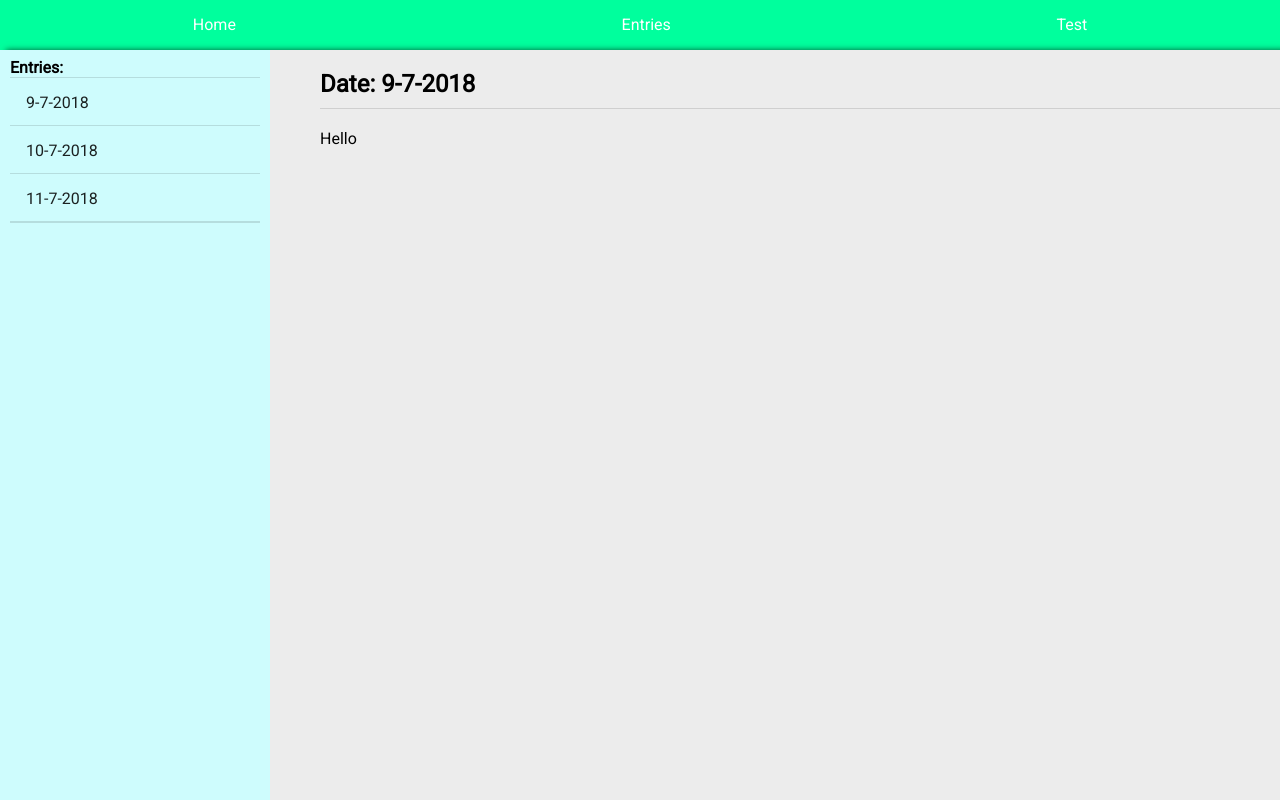
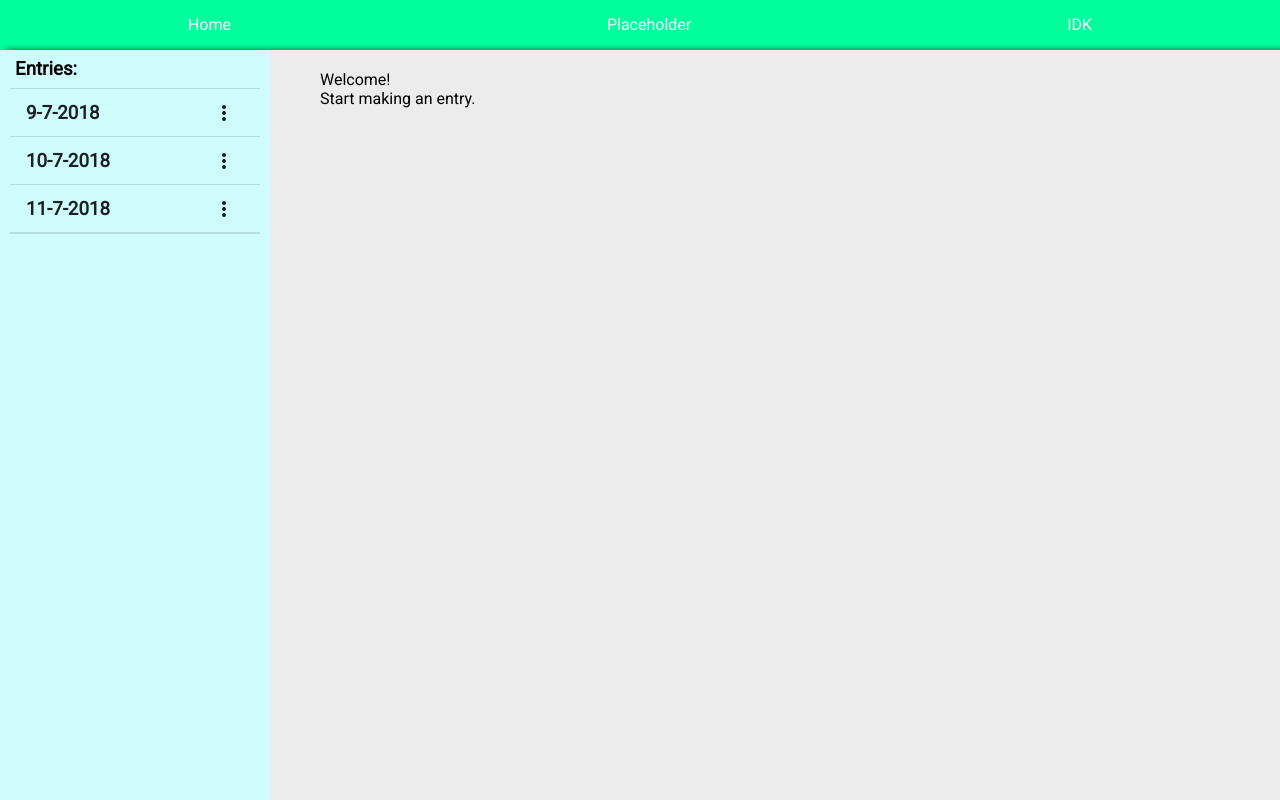
Before and after one commit to Zoremeth/diary-project-frontend, an Angular app: page / in a window 1280 px wide. Built offline with nearby package versions, Linux system fonts and the light colour scheme.

Commit message:
Added drop down list, fixed cursor, added fallback page.

```diff
--- a/src/app/app.module.ts
+++ b/src/app/app.module.ts
@@ -10,6 +10,8 @@ import { ViewerEditorComponent } from './viewer-editor/viewer-editor.component';
 import { MatListModule } from '@angular/material/list';
 import { MatButtonModule } from '@angular/material/button';
 import { MatIconModule } from '@angular/material/icon';
+import { MatMenuModule } from '@angular/material/menu';
+import { BrowserAnimationsModule } from '@angular/platform-browser/animations';
 
 @NgModule({
   declarations: [
@@ -24,7 +26,9 @@ import { MatIconModule } from '@angular/material/icon';
     BrowserModule,
     MatButtonModule,
     MatListModule,
-    MatIconModule
+    MatIconModule,
+    MatMenuModule,
+    BrowserAnimationsModule
   ],
   providers: [],
   bootstrap: [AppComponent]
--- a/src/app/datapuller.service.ts
+++ b/src/app/datapuller.service.ts
@@ -13,19 +13,19 @@ export class DatapullerService {
 
   entries: Entry[] = [
     {
-      id: 0,
+      id: 1,
       date: '9-7-2018',
-      content: 'Hello'
-    },
-    {
-      id: 1,
-      date: '10-7-2018',
-      content: 'Hello 2'
+      content: 'Lorem ipsum dolor sit amet, consectetur adipiscing elit. Maecenas suscipit arcu vel pretium dapibus. Praesent vehicula erat sed pharetra maximus. Vestibulum ante ipsum primis in faucibus orci luctus et ultrices posuere cubilia Curae; Quisque hendrerit ex fringilla, dictum enim sed, pulvinar magna. Suspendisse non massa velit. Pellentesque quis nisi in sapien tempus hendrerit mollis vitae diam. Morbi sagittis nec purus quis rhoncus. Maecenas molestie nisi nec augue accumsan, viverra condimentum risus fringilla. Suspendisse at purus turpis. In venenatis ligula eget mi tempus tempor. Nulla facilisi.'
     },
     {
       id: 2,
+      date: '10-7-2018',
+      content: 'The quick brown fox jumps over the lazy dog. The quick brown fox jumps over the lazy dog. The quick brown fox jumps over the lazy dog. The quick brown fox jumps over the lazy dog. The quick brown fox jumps over the lazy dog.'
+    },
+    {
+      id: 3,
       date: '11-7-2018',
-      content: 'Hello 3'
+      content: 'Hello World!'
     }
 
   ];
@@ -36,7 +36,7 @@ export class DatapullerService {
   }
 
   getDate(id: number): String {
-    return this.entries[id].date;
+    return this.entries[id - 1].date;
   }
 
   setCurrentEntry(id: number) {
@@ -48,7 +48,7 @@ export class DatapullerService {
   }
 
   getContent(id: number): String {
-    return this.entries[id].content;
+    return this.entries[id - 1].content;
   }
 
 }
--- a/src/app/viewer-editor/viewer-editor.component.css
+++ b/src/app/viewer-editor/viewer-editor.component.css
@@ -2,6 +2,7 @@
   width: 100%;
   padding-left: 50px;
   padding-top: 20px;
+  padding-right: 200px;
   background-color: #ececec;
 }
 
--- a/src/app/viewer-editor/viewer-editor.component.html
+++ b/src/app/viewer-editor/viewer-editor.component.html
@@ -1,5 +1,11 @@
-<div class="flexbox">
+<div class="flexbox" *ngIf='this.dataPuller.getCurrentEntry() != 0; else elseBlock'>
   <h2>Date: {{getDate()}}</h2>
   <mat-divider></mat-divider>
   <div>{{getContent()}}</div>
 </div>
+<ng-template #elseBlock>
+  <div class="flexbox">
+    <p>Welcome!</p>
+    <p>Start making an entry.</p>
+  </div>
+</ng-template>
--- a/src/app/viewer-entrylist/viewer-entrylist.component.css
+++ b/src/app/viewer-entrylist/viewer-entrylist.component.css
@@ -10,6 +10,19 @@
   flex-direction: column;
 }
 
-h4 {
+.entries {
+  padding-left: 5px;
+  padding-bottom: 8px;
+}
+
+.flex-item {
+  width: 100%;
+  display: flex;
+  justify-content: space-between;
+}
+
+.date {
   cursor: pointer;
+  padding-top: 10px;
+  padding-bottom: 10px;
 }
--- a/src/app/viewer-entrylist/viewer-entrylist.component.html
+++ b/src/app/viewer-entrylist/viewer-entrylist.component.html
@@ -1,9 +1,18 @@
 <div class="flexbox">
+  <mat-menu #appMenu="matMenu">
+    <button mat-menu-item>Settings</button>
+    <button mat-menu-item>Help</button>
+  </mat-menu>
   <mat-list>
-    <h4>Entries:</h4>
+    <h3 class="entries">Entries:</h3>
     <mat-divider></mat-divider>
     <mat-list-item *ngFor='let entry of dataPuller.getEntries()'>
-      <h4 mat-line (click)='alertEditor(entry.id)'>{{entry.date}}</h4>
+      <div class="flex-item">
+        <h3 mat-line (click)='alertEditor(entry.id)' class="date">{{entry.date}}</h3>
+        <button mat-icon-button [matMenuTriggerFor]="appMenu">
+          <mat-icon>more_vert</mat-icon>
+        </button>
+      </div>
       <mat-divider></mat-divider>
     </mat-list-item>
   </mat-list>
--- a/src/app/viewer-navbar/viewer-navbar.component.css
+++ b/src/app/viewer-navbar/viewer-navbar.component.css
@@ -7,6 +7,7 @@
 }
 
 p {
+  cursor: pointer;
   padding-top: 15px;
   color: white;
 }
--- a/src/app/viewer-navbar/viewer-navbar.component.html
+++ b/src/app/viewer-navbar/viewer-navbar.component.html
@@ -1,5 +1,5 @@
 <div class="flexbox">
-  <p>Home</p>
-  <p>Entries</p>
-  <p>Test</p>
+  <p (click)='this.dataPuller.setCurrentEntry(0)'>Home</p>
+  <p>Placeholder</p>
+  <p>IDK</p>
 </div>
--- a/src/app/viewer-navbar/viewer-navbar.component.ts
+++ b/src/app/viewer-navbar/viewer-navbar.component.ts
@@ -1,4 +1,5 @@
 import { Component, OnInit } from '@angular/core';
+import { DatapullerService } from '../datapuller.service';
 
 @Component({
   selector: 'app-viewer-navbar',
@@ -7,7 +8,7 @@ import { Component, OnInit } from '@angular/core';
 })
 export class ViewerNavbarComponent implements OnInit {
 
-  constructor() { }
+  constructor(public dataPuller: DatapullerService) { }
 
   ngOnInit() {
   }
```
